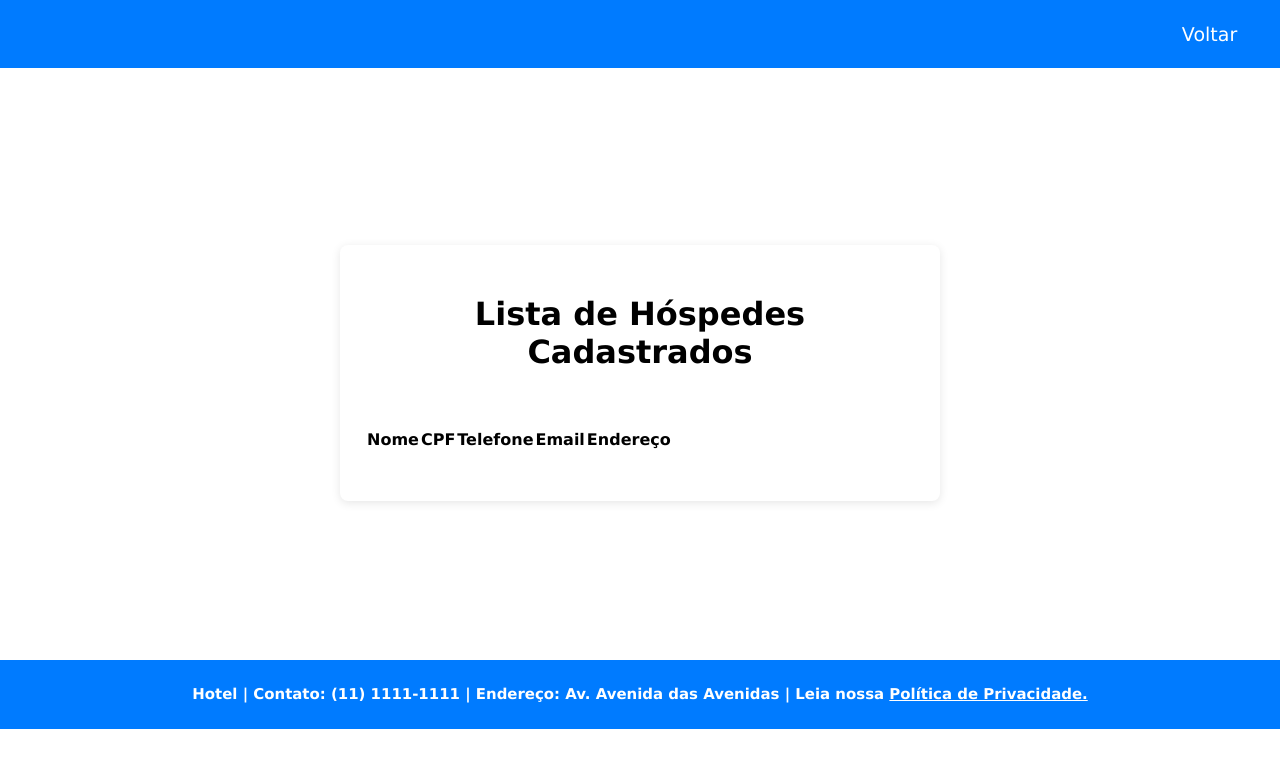
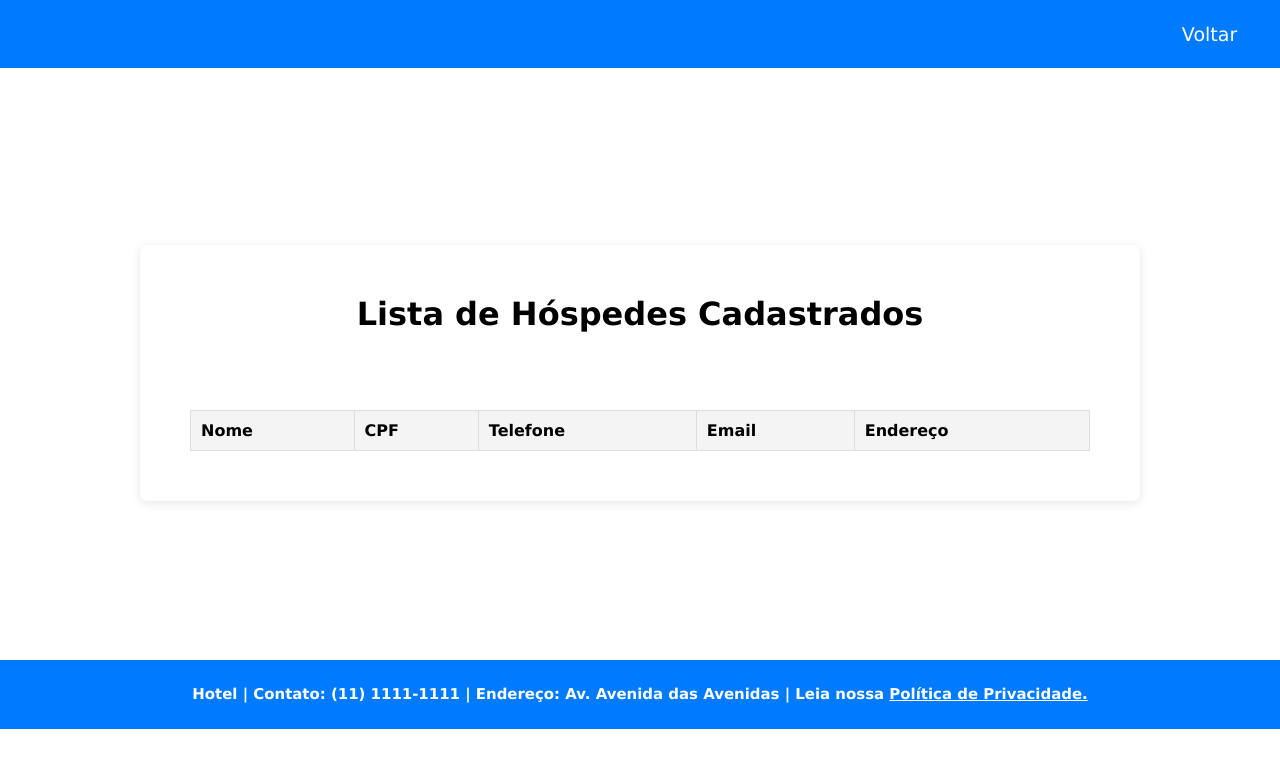
Before and after one commit to Rafael1572008/Trabalho_Web_3, a website built with Parcel: page src/funcionario/visualizar_hospedes.html in a window 1280 px wide. Built offline with nearby package versions, Linux system fonts and the light colour scheme.

Commit message:
Update visualizar_hospedes.css

```diff
--- a/src/funcionario/css/visualizar_hospedes.css
+++ b/src/funcionario/css/visualizar_hospedes.css
@@ -14,7 +14,7 @@
   }
 
   main {
-    max-width: 600px;
+    max-width: 1000px;
     margin: 20px auto;
     margin-bottom: 200px;
     background: white;
@@ -89,7 +89,39 @@ header{
   text-align: center;
 }
 
-th{
-  position: relative;
-  right: 25px;
+table {
+  width: 100%;
+  border-collapse: collapse;
+  margin-top: 20px;
 }
+
+th, td {
+  text-align: left;
+  padding: 10px;
+  border: 1px solid #ddd; /* Adiciona bordas às células */
+  word-wrap: break-word; /* Quebra o texto que ultrapassa o limite */
+}
+
+th {
+  background-color: #f4f4f4; /* Cor de fundo para o cabeçalho */
+}
+
+td:nth-child(1) {
+  width: 30%; /* Nome */
+}
+
+td:nth-child(2) {
+  width: 30%; /* CPF */
+}
+
+td:nth-child(3) {
+  width: 30%; /* Telefone */
+}
+
+td:nth-child(4) {
+  width: 30%; /* Email */
+}
+
+td:nth-child(5) {
+  width: 30%; /* Endereço */
+}
```
